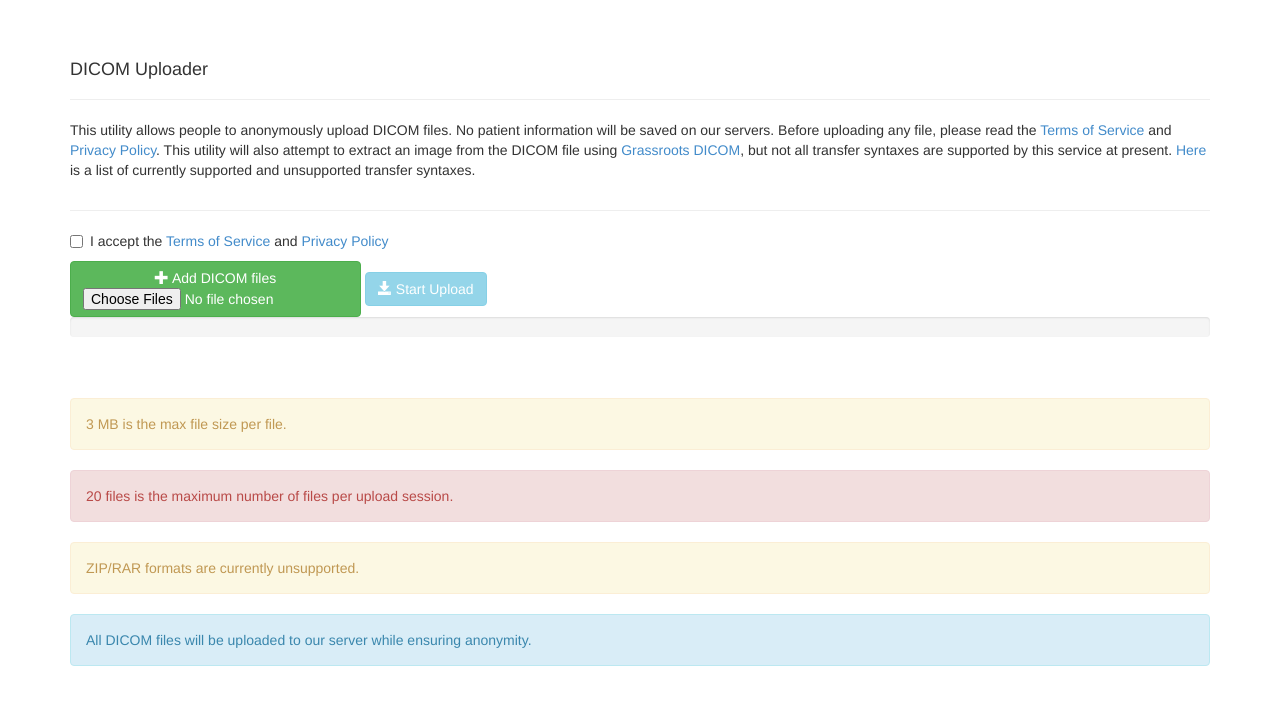
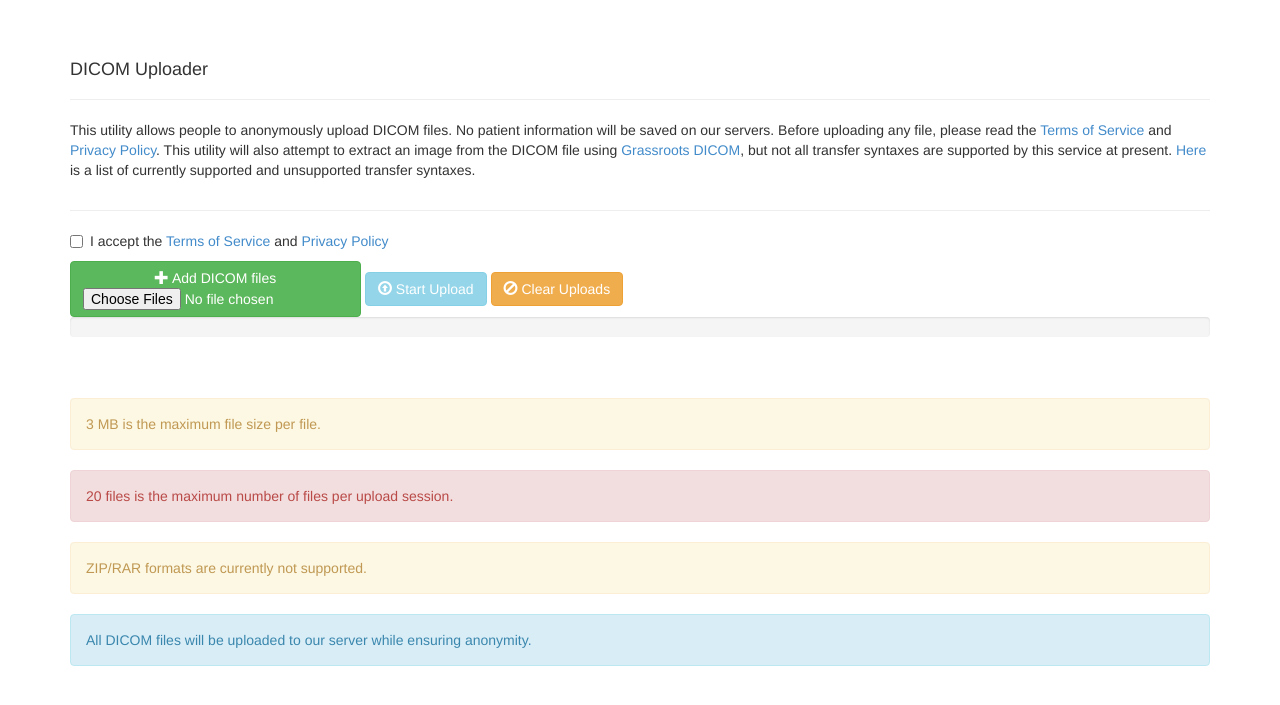
Before and after one commit to neurosnap/dcmdb, a Django app: page /dcmupload/ in a window 1280 px wide. Shown: the part 52-757 px from the top of the page. Run offline with Django 3.2, Linux system fonts and the light colour scheme; some libraries are stand-ins or nearby versions.

Commit message:
updated uploader

```diff
--- a/dcmupload/static/js/dcmupload.js
+++ b/dcmupload/static/js/dcmupload.js
@@ -1,22 +1,36 @@
 $(function() {
+
+		var maxFiles = 20;
+		var maxFileSize = 3145728;
 
 		$("#send_files").prop("disabled", true);
 
 		$("#accept_tos").on("click", function() {
 
-        if ($(this).is(":checked"))
+				if ($(this).is(":checked")) {
 						$("#send_files").prop("disabled", false);
-        else
+						$(".file_upload").prop("disabled", false);
+				} else {
 						$("#send_files").prop("disabled", true);
+						$(".file_upload").prop("disabled", true);
+				}
 
 		});
 
-    var maxFiles = 20;
+		$("#send_files").on("click", function() {
+			$(".file_upload").click();
+		});
+
+		$("#clear_files").on("click", function() {
+			if ($(".file_cancel").length > 0)
+				$(".file_cancel").click();
+		});
 
 		$('#fileupload').fileupload({
 				"url": "/dcmupload/handle_upload",
 				"dataType": 'json',
 				"maxNumberOfFiles": maxFiles,
+				"limitConcurrentUploads": 3,
 				"submit": function(event, files) {
 
 						var fileCount = files.originalFiles.length;
@@ -47,17 +61,27 @@ $(function() {
 									content += '<div class="queued" dcm_name="' + file.name + '">' +
 														 '    <div><span class="dcm_done" style="display: none;"></span>' +
 														 '        ' + file.name + ' <strong>' + bytes_ts + '</strong>' +
-                           '    </div>' +
+														 '    		<button type="button" style="margin-bottom: 5px;" class="btn btn-primary file_upload"><span class="glyphicon glyphicon-upload"></span> Upload</button>' +
+														 '    		<button type="button" style="margin-bottom: 5px;" class="btn btn-danger file_cancel"><span class="glyphicon glyphicon-ban-circle"></span> Remove</button>' +
+														 '    </div> ' +
 														 '    <div class="progress"><div class="progress-bar"></div></div>' +
 														 '    <div class="dcm_preview"></div>' +
+														 '<hr />' +
 														 '</div>';
-
 						}
 
 						$("#display_uploads").append(content);
 
-            //$("#send_files").unbind();
-            $("#send_files").on("click", function() {
+						$(".file_cancel").eq(-1).on("click", function() {
+
+								$(this).parent().parent().remove();
+
+						});
+
+						if (!$("#accept_tos").is(":checked"))
+							$(".file_upload").prop("disabled", true);
+
+						$(".file_upload").eq(-1).on("click", function() {
 
 								data.submit();
 
@@ -118,7 +142,7 @@ $(function() {
 
 						});
 
-            $("#send_files").prop("disabled", true);
+						//$("#send_files").prop("disabled", true);
 
 				}
 		});
--- a/dcmupload/templates/dcmupload.html
+++ b/dcmupload/templates/dcmupload.html
@@ -58,8 +58,13 @@
 						</span>
 
 						<button type="submit" id="send_files" class="btn btn-info start">
-                <span class="glyphicon glyphicon-save"></span>
+								<span class="glyphicon glyphicon-upload"></span>
 								<span>Start Upload</span>
+						</button>
+
+						<button type="button" id="clear_files" class="btn btn-warning">
+								<span class="glyphicon glyphicon-ban-circle"></span>
+								<span>Clear Uploads</span>
 						</button>
 
 						<!-- The loading indicator is shown during file processing -->
@@ -102,9 +107,9 @@
 
 	<div class="col-md-12">
 
-        <div class="alert alert-warning">3 MB is the max file size per file.</div>
+				<div class="alert alert-warning">3 MB is the maximum file size per file.</div>
 				<div class="alert alert-danger">20 files is the maximum number of files per upload session.</div>
-        <div class="alert alert-warning">ZIP/RAR formats are currently unsupported.</div>
+				<div class="alert alert-warning">ZIP/RAR formats are currently not supported.</div>
 		<div class="alert alert-info">All DICOM files will be uploaded to our server while ensuring anonymity.</div>
 
 	</div>
```
Lines whose indentation alone changed are shown as unchanged.
